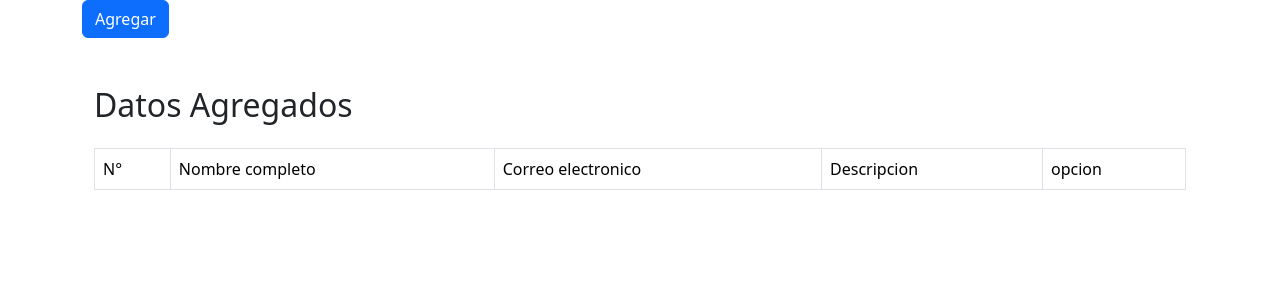
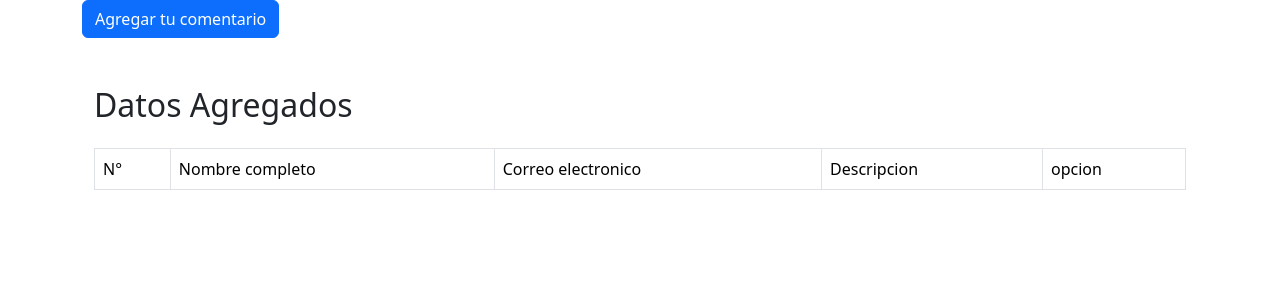
Before and after one commit to LuisVasquezVM15037/Django, a Django app: page /blogs in a window 1280 px wide. Shown: the part 56-356 px from the top of the page. Run offline with Django 5.2, Linux system fonts and the light colour scheme; data that the repository does not hold is empty; some libraries are stand-ins or nearby versions.

Commit message:
boton agregar comentario

```diff
--- a/informacion/templates/blogs/index.html
+++ b/informacion/templates/blogs/index.html
@@ -1,7 +1,8 @@
 {% extends "base.html" %}
  {% block contenido %}
 
-<a href="{% url 'crear'  %}"> <button type="submit" class="btn btn-primary">Agregar</button></a>
+<a href="{% url 'crear'  %}">
+    <button type="submit" class="btn btn-primary">Agregar tu comentario</button></a>
     <div class="container mt-5">
         <h2 class="mb-4">Datos Agregados</h2>
         <table class="table table-bordered">
```
